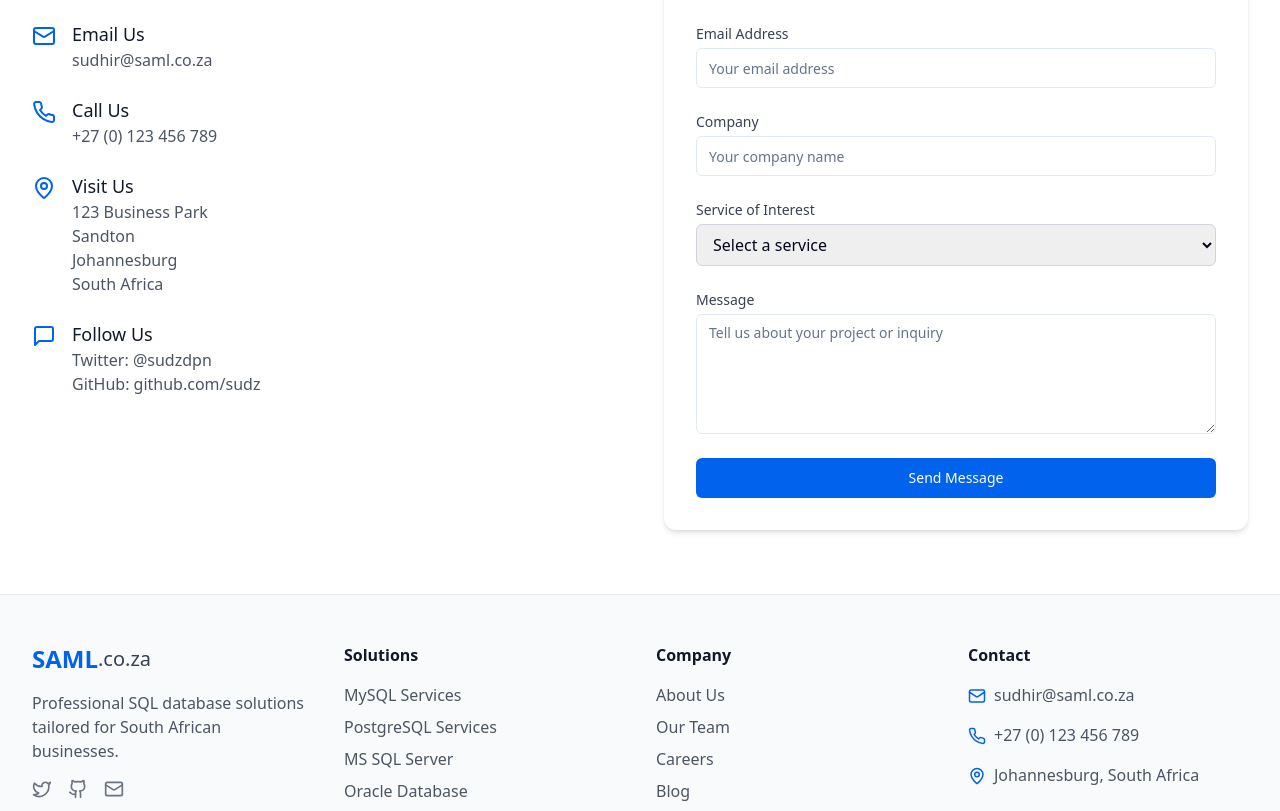
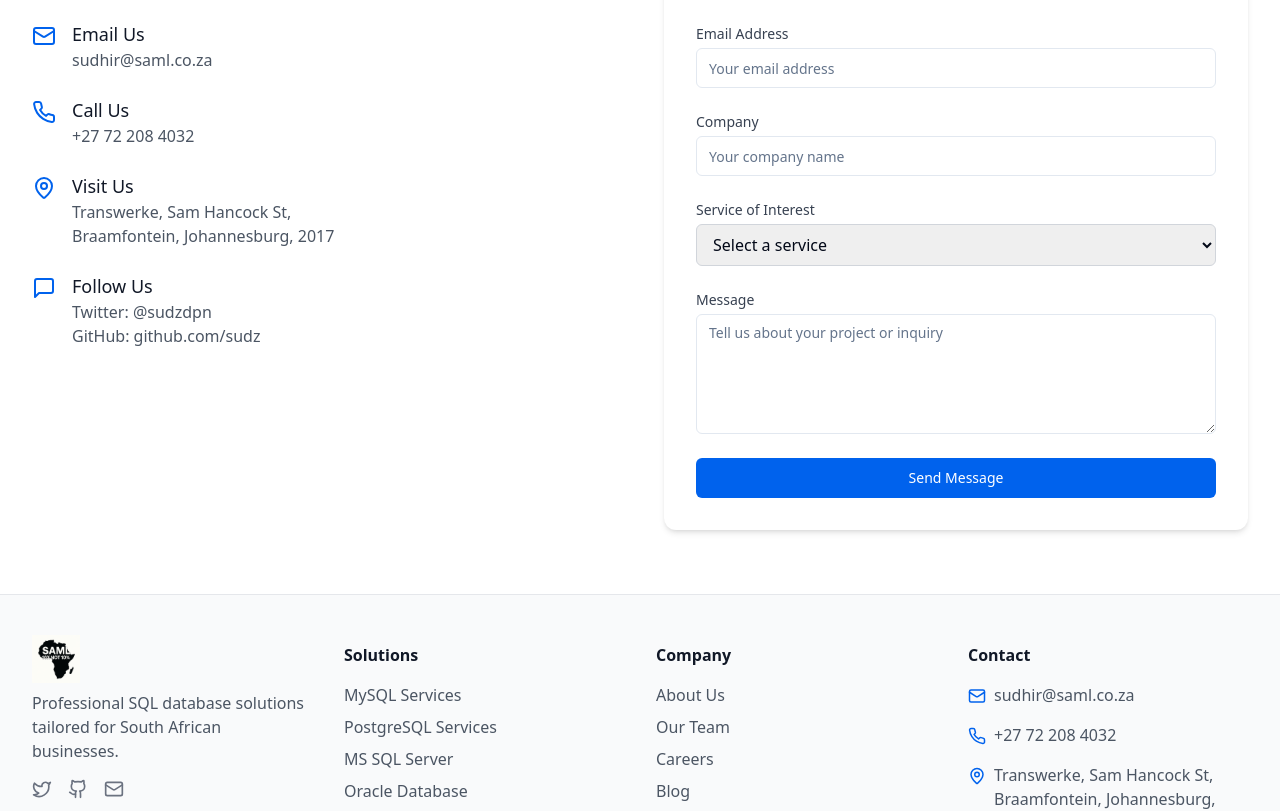
Before and after one commit to Sudz/saml-za-solutions, a React (Vite) app: page /contact in a window 1280 px wide. Shown: the part 492-1303 px from the top of the page. Built offline with nearby package versions, Linux system fonts and the light colour scheme.

Commit message:
Fix: Update contact information
Update the contact information in the contact page and footer with the new address and phone number. Also, ensure the logo is used.

```diff
--- a/src/components/Footer.tsx
+++ b/src/components/Footer.tsx
@@ -75,11 +75,14 @@ const Footer = () => {
               </li>
               <li className="flex items-start">
                 <Phone size={18} className="text-saml-600 flex-shrink-0 mr-2 mt-1" />
-                <span className="text-gray-600">+27 (0) 123 456 789</span>
+                <span className="text-gray-600">+27 72 208 4032</span>
               </li>
               <li className="flex items-start">
                 <MapPin size={18} className="text-saml-600 flex-shrink-0 mr-2 mt-1" />
-                <span className="text-gray-600">Johannesburg, South Africa</span>
+                <span className="text-gray-600">
+                  Transwerke, Sam Hancock St,<br />
+                  Braamfontein, Johannesburg, 2017
+                </span>
               </li>
             </ul>
           </div>
--- a/src/components/Logo.tsx
+++ b/src/components/Logo.tsx
@@ -8,8 +8,11 @@ interface LogoProps {
 const Logo: React.FC<LogoProps> = ({ className = "" }) => {
   return (
     <div className={`flex items-center ${className}`}>
-      <span className="text-2xl font-bold text-saml-600">SAML</span>
-      <span className="text-xl font-medium text-gray-700">.co.za</span>
+      <img
+        src="/lovable-uploads/d604e3bd-8d7a-40ba-bc34-c49edaf297c2.png"
+        alt="SAML 10X NOT 10%"
+        className="h-12 w-auto"
+      />
     </div>
   );
 };
--- a/src/pages/ContactPage.tsx
+++ b/src/pages/ContactPage.tsx
@@ -46,7 +46,7 @@ const ContactPage = () => {
                   <Phone className="text-saml-600 w-6 h-6 mt-1 mr-4" />
                   <div>
                     <h3 className="text-lg font-medium text-gray-900">Call Us</h3>
-                    <p className="text-gray-600">+27 (0) 123 456 789</p>
+                    <p className="text-gray-600">+27 72 208 4032</p>
                   </div>
                 </div>
 
@@ -55,10 +55,8 @@ const ContactPage = () => {
                   <div>
                     <h3 className="text-lg font-medium text-gray-900">Visit Us</h3>
                     <p className="text-gray-600">
-                      123 Business Park<br />
-                      Sandton<br />
-                      Johannesburg<br />
-                      South Africa
+                      Transwerke, Sam Hancock St,<br />
+                      Braamfontein, Johannesburg, 2017
                     </p>
                   </div>
                 </div>
```
Also changed, not shown: public/lovable-uploads/d604e3bd-8d7a-40ba-bc34-c49edaf297c2.png (added).
